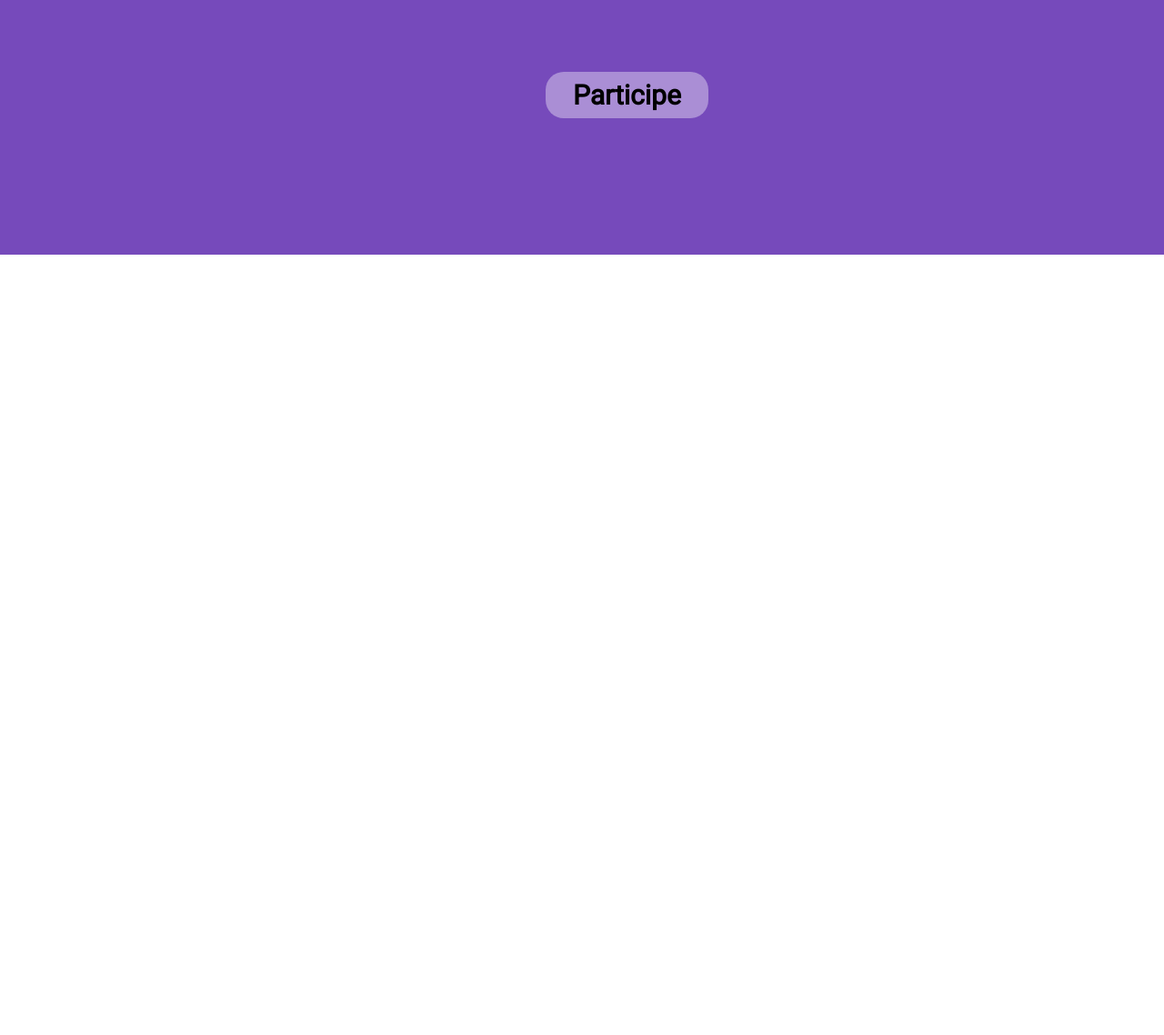
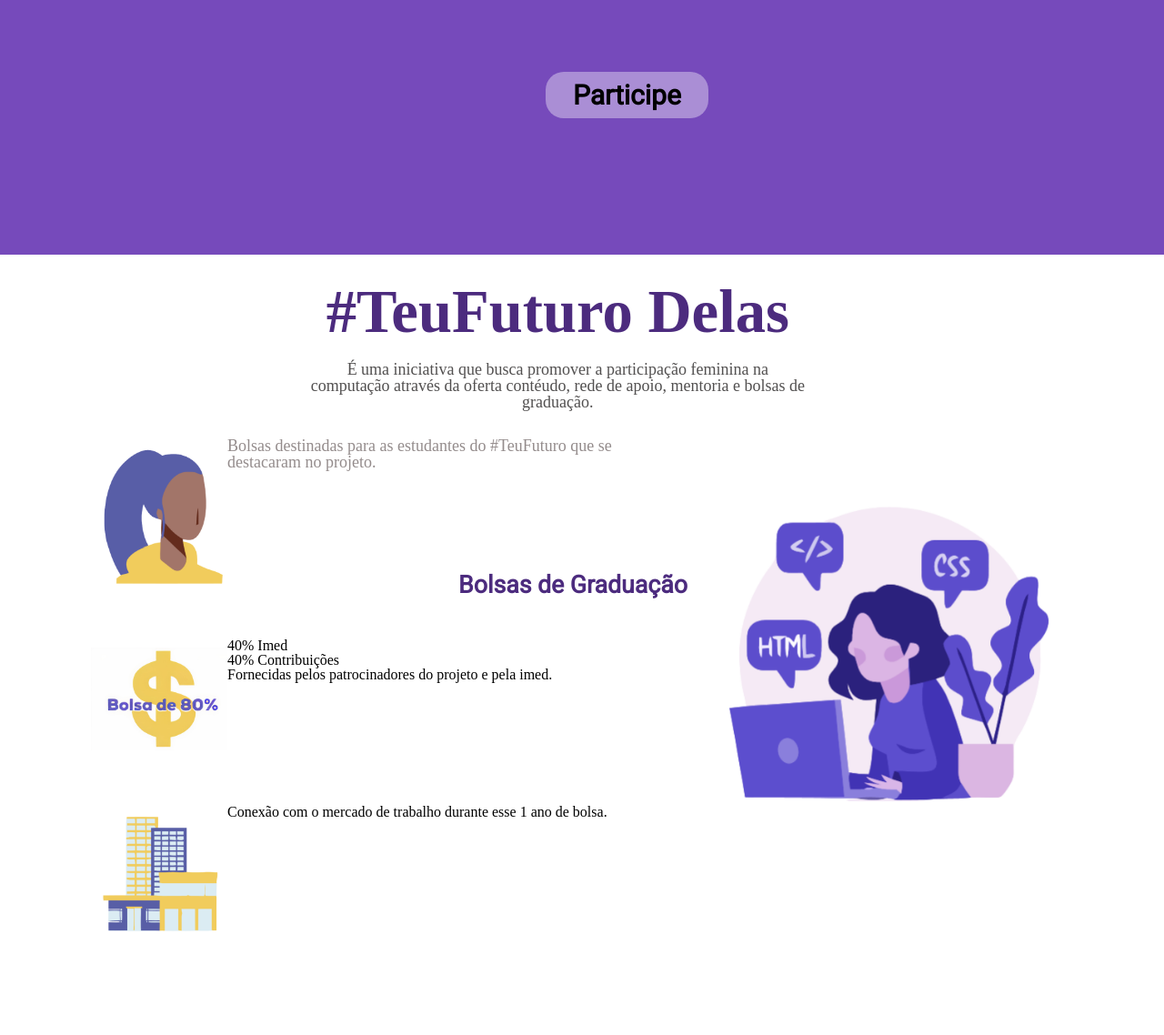
Before and after one commit to LeonardodsMarques/tf_delas, a plain HTML site: page main.html in a window 1280 px wide. Shown: the part 2220-3358 px from the top of the page at 91% size. Before the commit the page ends 2500 px from the top, so only its background shows below. Drawn offline with Linux system fonts and the light colour scheme.

Commit message:
commit de atulização
inserção da seção "info" (precisa de ajustes"

```diff
--- a/tfDelas-info/tf-info.css
+++ b/css/info.css
@@ -1,9 +1,18 @@
+.info{
+    position: absolute;
+    top: 2500px;
+
+
+}
+
+
+
 .section-title{
     text-align: center;
     padding-top: 30px;
 }
 
-.section-title h2{
+.tp-info{
     color:#4C2B7E;
     font-size: 50pt;
     font-weight: bold;
@@ -11,7 +20,7 @@
     padding-bottom: 10px;
 }
 
-.section-title p{
+.pt-info{
     color: #525050;
     font-size: 18px;
     margin-right: 27.5%;
@@ -21,16 +30,17 @@
 .infos{
     display:flex;
 }
-h4{
+.t-info{
     color:#4C2B7E;
     font-weight: bold;
     font-size: 20pt;
     margin-top: 50px;
     width: 500px;
 }
-.infos p{
+.p-info{
     color: #948C8C;
     font-size: 18px;
+
 }
 
 .coluna{
--- a/css/projeto.css
+++ b/css/projeto.css
@@ -40,10 +40,11 @@
 
 .img-projeto {
     position: absolute;
-    top: 70px;
+    top: 120px;
     right: 0;
     left: 680px;
     width: 600px;
-    height: auto;
-    box-shadow: -40px 40px #4C2B7E;
+    height: 400px;
+
+    box-shadow: 30px -40px #4C2B7E;
 }
--- a/main.html
+++ b/main.html
@@ -10,6 +10,7 @@
         <link rel="stylesheet" href="css/tela-inicial.css">
         <link rel="stylesheet" href="css/projeto.css">
         <link rel="stylesheet" href="css/cenario.css">
+        <link rel="stylesheet" href="css/info.css">
         <link rel="stylesheet" href="css/box8.css">
         <link rel="preconnect" href="https://fonts.googleapis.com">
         <link rel="preconnect" href="https://fonts.gstatic.com" crossorigin>
@@ -68,7 +69,9 @@
                 </div>
 
                 <div id= "img">
-                  <img class="img-projeto" src="img/programa.jpg" alt= "imagem sobre o projeto">
+
+                    <iframe width="560" height="315" src="https://www.youtube.com/embed/eYWu3QRGRW4" title="YouTube video player" frameborder="0" allow="accelerometer; autoplay; clipboard-write; encrypted-media; gyroscope; picture-in-picture" allowfullscreen class="img-projeto" ></iframe>
+
                 </div>
 
 
@@ -123,6 +126,39 @@
                 </section>
 
 
+            <section class="info">
+
+                <div class="section-title">
+                    <h1 class="tp-info"> #TeuFuturo Delas</h1>
+                    <p class="pt-info">É uma iniciativa que busca promover a participação feminina na computação através da oferta contéudo, rede de apoio, mentoria e bolsas de graduação.</p>
+                </div>
+                <div class="infos">
+                    <div class="coluna">
+                    <div class="lady-icon">
+                        <img src="img/icon-girl.png" alt="Imagem vetorizada de menina">
+                        <h2 class="t-info">Bolsas de Graduação</h2>
+                        <p class="p-info">Bolsas destinadas para as estudantes do #TeuFuturo que se destacaram no projeto.</p>
+                    </div>
+
+                    <div class="bolsas">
+                        <img src="img/bolsas.jpg" alt="Vetor escrito 'bolsas de 80%'">
+                        <h3 class="t3-info">40% Imed <br> 40% Contribuições</h3>
+                        <p class="p3-info">Fornecidas pelos patrocinadores do projeto e pela imed. </p>
+                    </div>
+                    <div class="graduaçao">
+                        <img src="img/graduaçao.PNG" alt="Vetor faculdade">
+                        <h4>Durante 1 ano de graduação em ciência da computação </h4>
+                        <p >Conexão com o mercado de trabalho durante esse 1 ano de bolsa.</p>
+                    </div>
+
+                </div>
+                <img id="img-right" src="img/right_img.png" alt="Vetor code">
+                </div>
+
+
+
+            </section>
+
             </main>
 
 
```
Also changed, not shown: img/bolsas.jpg (renamed from tfDelas-info/bolsas.jpg), img/graduaçao.PNG (renamed from tfDelas-info/graduaçao.PNG), img/icon-girl.png (renamed from tfDelas-info/icon-girl.png), img/right_img.PNG (renamed from tfDelas-info/right_img.PNG).
